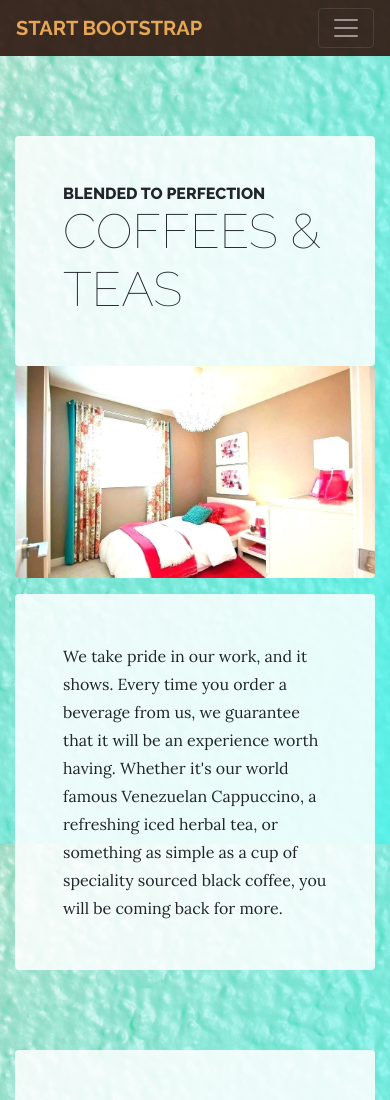
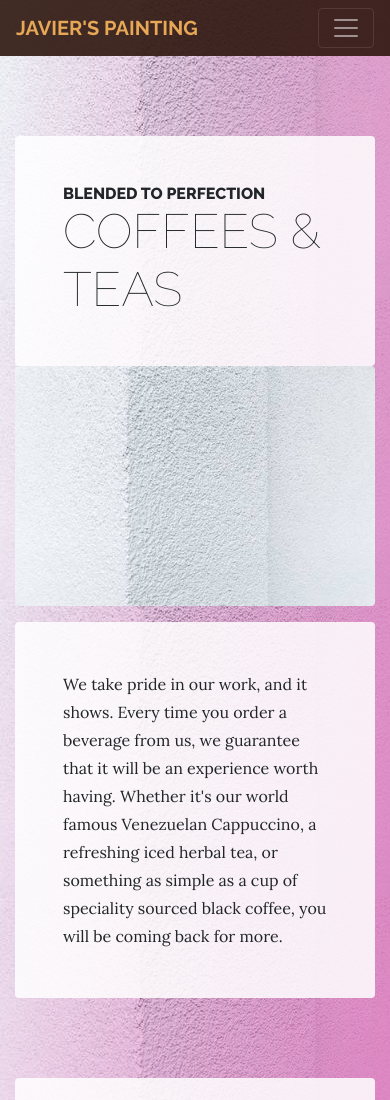
Before and after one commit to joesessions/JaviersWebsite-master, a website: page services.html in a window 390 px wide. Shown: the top 1100 px of the page. Drawn offline with Linux system fonts and the light colour scheme.

Commit message:
Services background

```diff
--- /dev/null
+++ b/css/services.css
@@ -0,0 +1,3 @@
+body {
+	background: linear-gradient(to top left, rgba(216, 54, 159, .8), rgba(0,0,0, 0)), url("../img/White-wall-w-edges.jpg")
+}
--- a/services.html
+++ b/services.html
@@ -19,6 +19,7 @@
 
     <!-- Custom styles for this template -->
     <link href="css/business-casual.css" rel="stylesheet">
+	<link href="css/services.css" rel="stylesheet">
 
   </head>
 
@@ -32,7 +33,7 @@
     <!-- Navigation -->
     <nav class="navbar navbar-expand-lg navbar-dark py-lg-4" id="mainNav">
       <div class="container">
-        <a class="navbar-brand text-uppercase text-expanded font-weight-bold d-lg-none" href="#">Start Bootstrap</a>
+        <a class="navbar-brand text-uppercase text-expanded font-weight-bold d-lg-none" href="#">Javier's Painting</a>
         <button class="navbar-toggler" type="button" data-toggle="collapse" data-target="#navbarResponsive" aria-controls="navbarResponsive" aria-expanded="false" aria-label="Toggle navigation">
           <span class="navbar-toggler-icon"></span>
         </button>
@@ -68,7 +69,7 @@
               </h2>
             </div>
           </div>
-          <img class="product-item-img mx-auto d-flex rounded img-fluid mb-3 mb-lg-0" src="img/neutralBedroomPaint.jpg" alt="">
+          <img class="product-item-img mx-auto d-flex rounded img-fluid mb-3 mb-lg-0" src="img/White-wall-w-edges.jpg" alt="">
           <div class="product-item-description d-flex mr-auto">
             <div class="bg-faded p-5 rounded">
               <p class="mb-0">We take pride in our work, and it shows. Every time you order a beverage from us, we guarantee that it will be an experience worth having. Whether it's our world famous Venezuelan Cappuccino, a refreshing iced herbal tea, or something as simple as a cup of speciality sourced black coffee, you will be coming back for more.</p>
```
Also changed, not shown: img/White-wall-w-edges.jpg (added), 1 other file.
